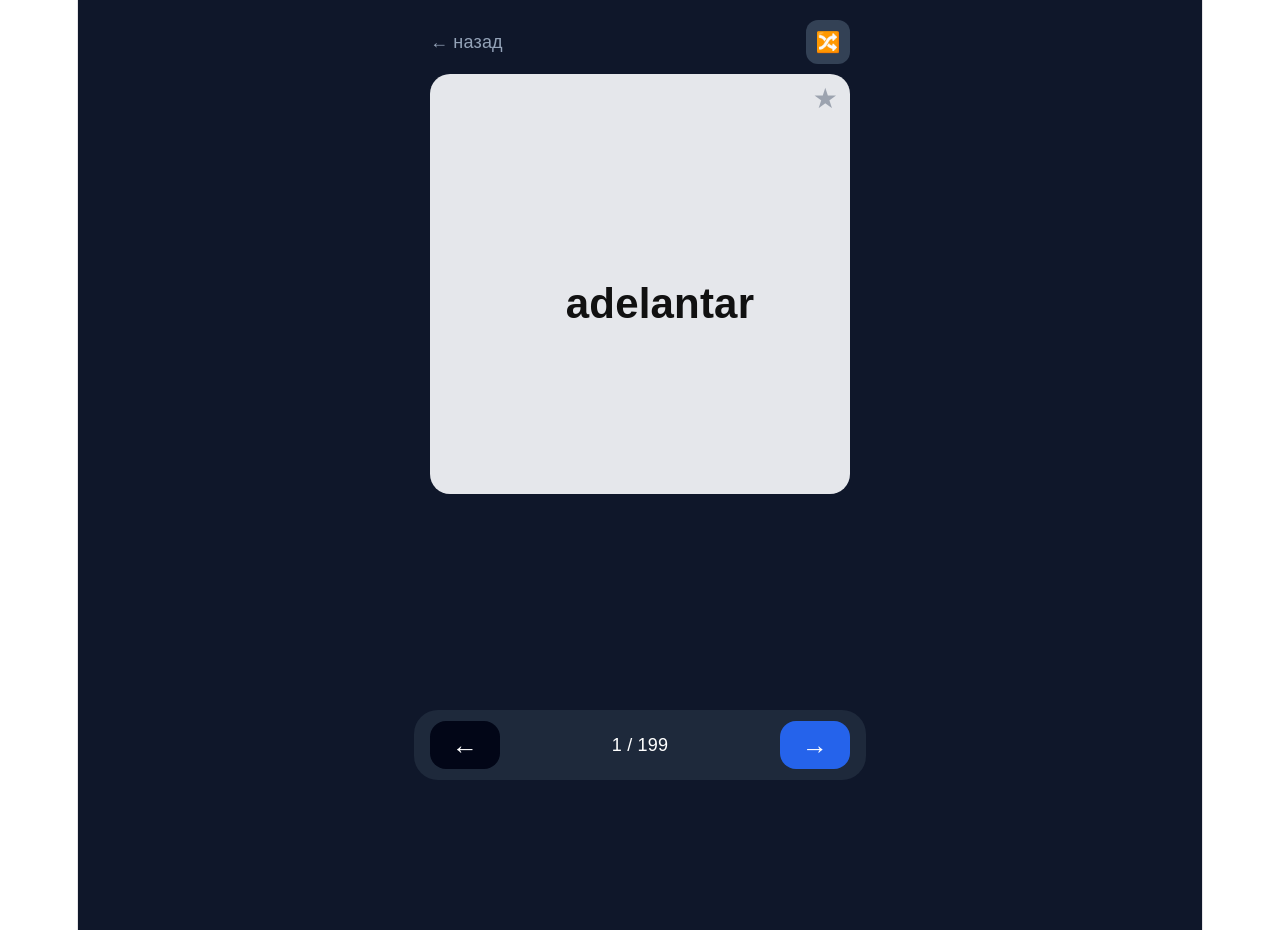
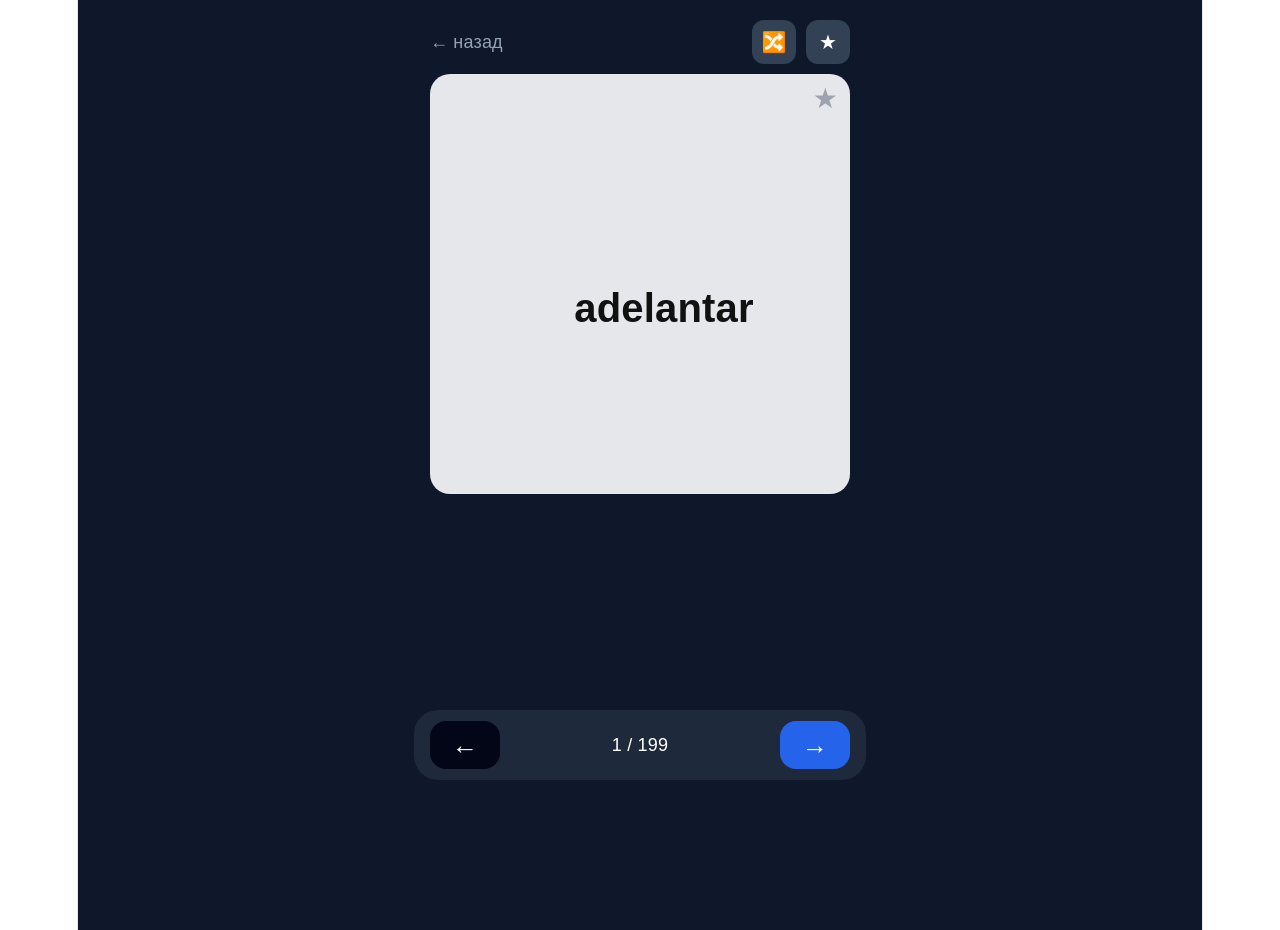
Before and after one commit to tenerifeopen/dgt-flashcards, a React (Vite) app: page / in a window 1280 px wide. Both pictures are taken after a click on the button "Слова и выражения". Built offline with nearby package versions, Linux system fonts and the light colour scheme.

Commit message:
update cards

```diff
--- a/src/App.jsx
+++ b/src/App.jsx
@@ -24,6 +24,7 @@ export default function App() {
   const [index, setIndex] = useState(0);
   const [show, setShow] = useState(false);
   const [favorites, setFavorites] = useState([]);
+  const [onlyFav, setOnlyFav] = useState(false);
   const startX = useRef(0);
 
   const loadTopic = (file) => {
@@ -64,6 +65,11 @@ export default function App() {
     setShow(false);
   };
 
+  // фильтр ⭐
+  const filteredCards = onlyFav
+    ? cards.filter(c => favorites.includes(c.question))
+    : cards;
+
   // свайп
   const handleTouchStart = (e) => {
     startX.current = e.touches[0].clientX;
@@ -75,14 +81,13 @@ export default function App() {
     if (Math.abs(diff) > 50) {
       setShow(false);
       if (diff < 0) {
-        setIndex(i => (i + 1) % cards.length);
+        setIndex(i => (i + 1) % filteredCards.length);
       } else {
-        setIndex(i => (i - 1 + cards.length) % cards.length);
+        setIndex(i => (i - 1 + filteredCards.length) % filteredCards.length);
       }
     }
   };
 
-  // ===== МЕНЮ =====
   if (screen === "menu") {
     return (
       <div style={{
@@ -99,7 +104,7 @@ export default function App() {
           color: "#e2e8f0",
           fontWeight: 700
         }}>
-          Roman Arakelov
+          Arakelov Roman
         </div>
 
         <div style={{
@@ -139,11 +144,10 @@ export default function App() {
     );
   }
 
-  if (cards.length === 0) {
-    return <div style={{ color: "white", padding: 40 }}>Загрузка...</div>;
+  if (filteredCards.length === 0) {
+    return <div style={{ color: "white", padding: 40 }}>Нет карточек</div>;
   }
 
-  // ===== КАРТОЧКИ =====
   return (
     <div style={{
       minHeight: "100vh",
@@ -169,6 +173,7 @@ export default function App() {
           ← назад
         </div>
 
+        <div style={{ display: "flex", gap: 10 }}>
           <button onClick={shuffle} style={{
             width: 44,
             height: 44,
@@ -180,13 +185,29 @@ export default function App() {
           }}>
             🔀
           </button>
+
+          <button onClick={() => {
+            setOnlyFav(!onlyFav);
+            setIndex(0);
+          }} style={{
+            width: 44,
+            height: 44,
+            borderRadius: 12,
+            border: "none",
+            background: onlyFav ? "#facc15" : "#334155",
+            color: "white",
+            fontSize: 20
+          }}>
+            ★
+          </button>
+        </div>
       </div>
 
       {/* карточка */}
       <div style={{
         width: "100%",
         maxWidth: 420,
-        padding: "0 4px"
+        padding: "0 6px"
       }}>
         <div
           onClick={() => setShow(!show)}
@@ -197,10 +218,9 @@ export default function App() {
             height: "calc(100vh - 240px)",
             maxHeight: 420,
             minHeight: 220,
-            position: "relative",
             borderRadius: 20,
             overflow: "hidden",
-            cursor: "pointer"
+            position: "relative"
           }}
         >
 
@@ -213,14 +233,15 @@ export default function App() {
               right: 12,
               fontSize: 28,
               zIndex: 10,
-              color: favorites.includes(cards[index].question) ? "#facc15" : "#9ca3af"
+              color: favorites.includes(filteredCards[index].question)
+                ? "#facc15"
+                : "#9ca3af"
             }}
           >
             ★
           </div>
 
-          {/* вопрос */}
-          {!show && (
+          {!show ? (
             <div style={{
               width: "100%",
               height: "100%",
@@ -228,18 +249,17 @@ export default function App() {
               display: "flex",
               alignItems: "center",
               justifyContent: "center",
-              padding: 20,
-              fontSize: "clamp(32px, 8vw, 42px)",
+              padding: 24,
+              fontSize: "clamp(30px, 7vw, 40px)",
               fontWeight: 700,
               color: "#111",
-              textAlign: "center"
+              textAlign: "center",
+              lineHeight: 1.5,
+              wordBreak: "break-word"
             }}>
-              {cards[index].question}
+              {filteredCards[index].question}
             </div>
-          )}
-
-          {/* ответ */}
-          {show && (
+          ) : (
             <div style={{
               width: "100%",
               height: "100%",
@@ -248,12 +268,14 @@ export default function App() {
               display: "flex",
               alignItems: "center",
               justifyContent: "center",
-              padding: 20,
-              fontSize: "clamp(34px, 8vw, 44px)",
+              padding: 24,
+              fontSize: "clamp(32px, 7vw, 42px)",
               fontWeight: 800,
-              textAlign: "center"
+              textAlign: "center",
+              lineHeight: 1.5,
+              wordBreak: "break-word"
             }}>
-              {cards[index].answer}
+              {filteredCards[index].answer}
             </div>
           )}
 
@@ -281,7 +303,7 @@ export default function App() {
 
           <button onClick={() => {
             setShow(false);
-            setIndex(i => (i - 1 + cards.length) % cards.length);
+            setIndex(i => (i - 1 + filteredCards.length) % filteredCards.length);
           }} style={{
             width: 70,
             height: 48,
@@ -293,12 +315,12 @@ export default function App() {
           }}>←</button>
 
           <div style={{ color: "white" }}>
-            {index + 1} / {cards.length}
+            {index + 1} / {filteredCards.length}
           </div>
 
           <button onClick={() => {
             setShow(false);
-            setIndex(i => (i + 1) % cards.length);
+            setIndex(i => (i + 1) % filteredCards.length);
           }} style={{
             width: 70,
             height: 48,
```
Lines whose indentation alone changed are shown as unchanged.
